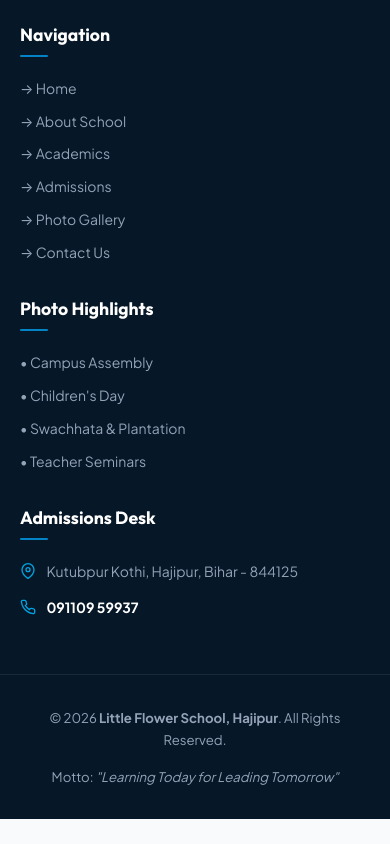
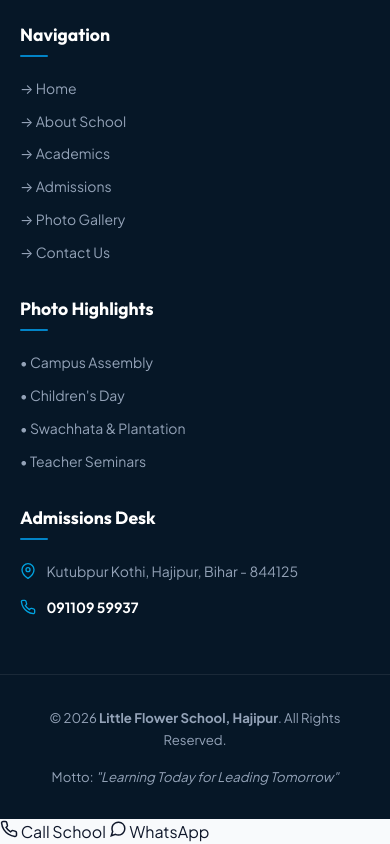
Before and after one commit to dev-akash16/Little-Flower-School, a plain HTML site: page gallery.html in a window 390 px wide. Shown: the part 5338-6182 px from the top of the page. Before the commit the page ends 6157 px from the top, so only its background shows below. Drawn offline with Linux system fonts and the light colour scheme.

Commit message:
Add mobile docked bottom action bar with call and WhatsApp

```diff
--- a/gallery.html
+++ b/gallery.html
@@ -330,6 +330,18 @@
     </button>
   </div>
 
+  <!-- Mobile Docked Bottom Action Bar -->
+  <div class="mobile-bottom-bar">
+    <a href="tel:09110959937" class="mobile-bottom-btn mobile-bottom-call">
+      <svg width="18" height="18" viewBox="0 0 24 24" fill="none" stroke="currentColor" stroke-width="2"><path d="M22 16.92v3a2 2 0 0 1-2.18 2 19.79 19.79 0 0 1-8.63-3.07 19.5 19.5 0 0 1-6-6 19.79 19.79 0 0 1-3.07-8.67A2 2 0 0 1 4.11 2h3a2 2 0 0 1 2 1.72 12.84 12.84 0 0 0 .7 2.81 2 2 0 0 1-.45 2.11L8.09 9.91a16 16 0 0 0 6 6l1.27-1.27a2 2 0 0 1 2.11-.45 12.84 12.84 0 0 0 2.81.7A2 2 0 0 1 22 16.92z"></path></svg>
+      <span>Call School</span>
+    </a>
+    <a href="https://wa.me/919110959937" target="_blank" rel="noopener" class="mobile-bottom-btn mobile-bottom-whatsapp">
+      <svg width="18" height="18" viewBox="0 0 24 24" fill="none" stroke="currentColor" stroke-width="2"><path d="M21 11.5a8.38 8.38 0 0 1-.9 3.8 8.5 8.5 0 0 1-7.6 4.7 8.38 8.38 0 0 1-3.8-.9L3 21l1.9-5.7a8.38 8.38 0 0 1-.9-3.8 8.5 8.5 0 0 1 4.7-7.6 8.38 8.38 0 0 1 3.8-.9h.5a8.48 8.48 0 0 1 8 8v.5z"></path></svg>
+      <span>WhatsApp</span>
+    </a>
+  </div>
+
   <script src="js/main.js"></script>
 </body>
 </html>
```
